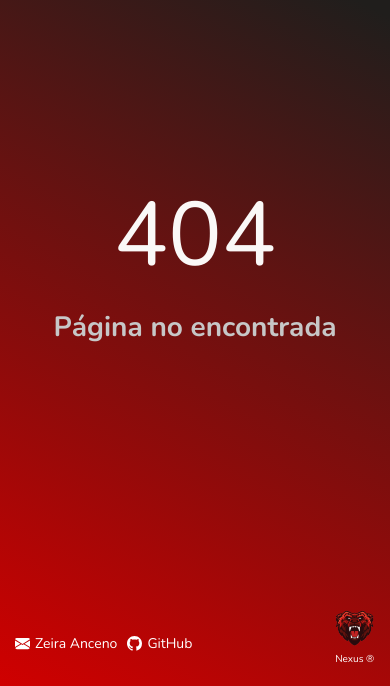
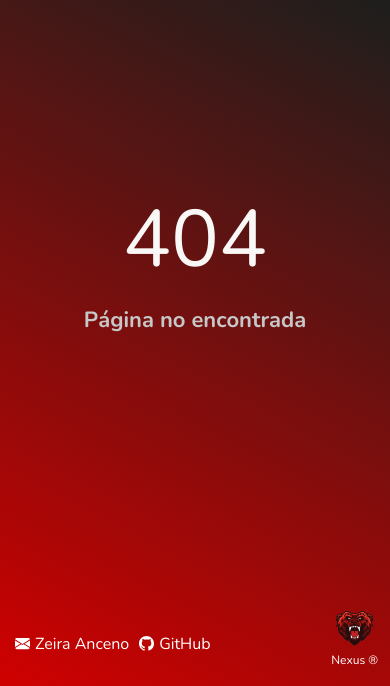
Before and after one commit to ramsceoskull/nexus, a PHP site: page /error/ in a window 390 px wide. Shown: the part 158-844 px from the top of the page. Run offline with PHP 8.4, Linux system fonts and the light colour scheme.

Commit message:
Styles of every breakpoint were modified...

```diff
--- a/error/css/style.css
+++ b/error/css/style.css
@@ -55,12 +55,12 @@ main {
 }
 .message__wrap--title {
   color: #C7C7C7;
-  font-size: 28rem;
+  font-size: 22rem;
 }
 
 .text {
   color: #FAF8F7;
-  font-size: 90rem;
+  font-size: 80rem;
 }
 .animated {
   animation-duration: 2.5s;
@@ -104,7 +104,7 @@ footer a:hover {
   margin-right: 10px;
   text-decoration: none;
   font-weight: 500;
-  font-size: 14rem;
+  font-size: 16rem;
   color: #FFFFFF;
 }
 .footer__support-container svg {
@@ -123,7 +123,7 @@ footer a:hover {
   flex-direction: column;
   text-decoration: none;
   align-items: center;
-  font-size: 10rem;
+  font-size: 12rem;
   color: #FFFFFF;
 }
 .footer__logo-container > a:hover {
--- a/error/css/tablet.css
+++ b/error/css/tablet.css
@@ -24,10 +24,10 @@ main {
   color: white;
 }
 .info > p {
-  font-size: 100rem;
+  font-size: 90rem;
 }
 .message__wrap--title {
-  font-size: 32rem;
+  font-size: 30rem;
 }
 
 footer a:hover {
```
